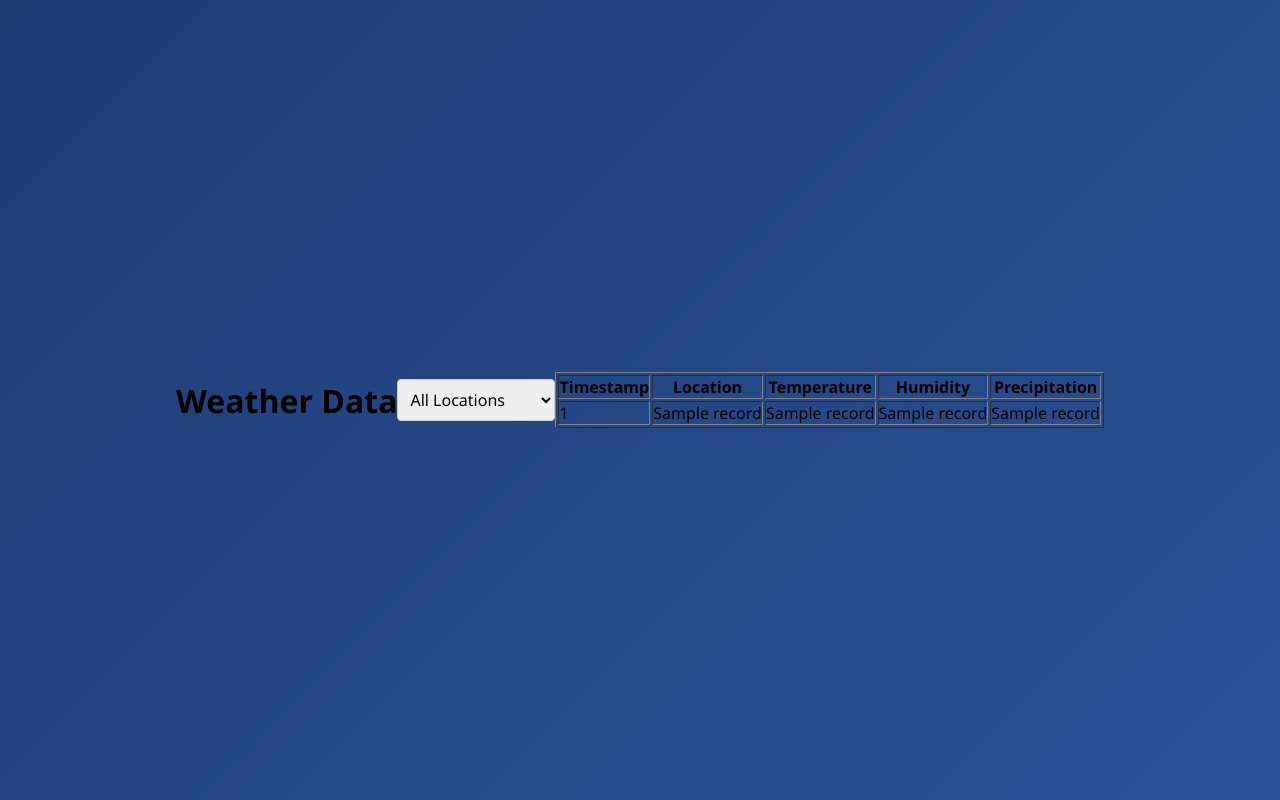
After one commit to knangia04/CitySmart, a Flask app: template templates/weather-data.html in a window 1280 px wide. The commit adds this page. Run offline with Flask 3, Linux system fonts and the light colour scheme; the template is opened without the code that fills it: most values are stand-ins (such as "Sample title", 1, 10 or a date in 2020).

Commit message:
weather page setup

```diff
--- a/app.py
+++ b/app.py
@@ -2,6 +2,7 @@ from flask import Flask, render_template, request, redirect, url_for, flash
 from config import Config
 from models import db, User
 from routes.user_routes import user_bp
+from weather_routes import weather_bp  # Import the weather blueprint
 
 app = Flask(__name__, static_folder='static')
 app.config.from_object(Config)
@@ -11,19 +12,19 @@ db.init_app(app)
 
 # Register blueprints
 app.register_blueprint(user_bp)
+app.register_blueprint(weather_bp)  # Register the weather blueprint
 
 # Root route serving login-template.html
 @app.route('/')
 def home():
     return render_template('login-template.html')
 
-
+# Other routes (login, signup, etc.)
 @app.route('/login', methods=['POST'])
 def login():
     username = request.form.get('username')
     password = request.form.get('password')
 
-    # Check if the user exists
     user = User.query.filter_by(username=username).first()
     if user and user.password == password:
         flash('Login successful!', 'success')
@@ -33,7 +34,6 @@ def login():
         return redirect(url_for('home'))
 
 
-# Route to handle signup
 @app.route('/signup', methods=['POST'])
 def signup():
     email = request.form.get('email')
@@ -41,12 +41,10 @@ def signup():
     password = request.form.get('password')
     confirm_password = request.form.get('confirm-password')
 
-    # Validate passwords match
     if password != confirm_password:
         flash('Passwords do not match!', 'danger')
         return redirect(url_for('home'))
 
-    # Check if email or username already exists
     if User.query.filter_by(email=email).first():
         flash('Email is already registered!', 'danger')
         return redirect(url_for('home'))
@@ -54,7 +52,6 @@ def signup():
         flash('Username is already taken!', 'danger')
         return redirect(url_for('home'))
 
-    # Create a new user
     new_user = User(username=username, email=email)
     new_user.set_password(password)
     db.session.add(new_user)
@@ -69,3 +66,165 @@ if __name__ == '__main__':
     with app.app_context():
         db.create_all()  # Initialize the database tables
     app.run(debug=True)
+
+# from flask import Flask, render_template, request, redirect, url_for, flash
+# from config import Config
+# from models import db, User
+# from routes.user_routes import user_bp
+# from sqlalchemy.sql import text
+
+# app = Flask(__name__, static_folder='static')
+# app.config.from_object(Config)
+
+# # Initialize extensions
+# db.init_app(app)
+
+# # Register blueprints
+# app.register_blueprint(user_bp)
+
+# # Root route serving login-template.html
+# @app.route('/')
+# def home():
+#     return render_template('login-template.html')
+
+
+# @app.route('/login', methods=['POST'])
+# def login():
+#     username = request.form.get('username')
+#     password = request.form.get('password')
+
+#     # Check if the user exists
+#     user = User.query.filter_by(username=username).first()
+#     if user and user.password == password:
+#         flash('Login successful!', 'success')
+#         return redirect(url_for('home'))
+#     else:
+#         flash('Invalid username or password', 'danger')
+#         return redirect(url_for('home'))
+
+
+# # Route to handle signup
+# @app.route('/signup', methods=['POST'])
+# def signup():
+#     email = request.form.get('email')
+#     username = request.form.get('username')
+#     password = request.form.get('password')
+#     confirm_password = request.form.get('confirm-password')
+
+#     # Validate passwords match
+#     if password != confirm_password:
+#         flash('Passwords do not match!', 'danger')
+#         return redirect(url_for('home'))
+
+#     # Check if email or username already exists
+#     if User.query.filter_by(email=email).first():
+#         flash('Email is already registered!', 'danger')
+#         return redirect(url_for('home'))
+#     if User.query.filter_by(username=username).first():
+#         flash('Username is already taken!', 'danger')
+#         return redirect(url_for('home'))
+
+#     # Create a new user
+#     new_user = User(username=username, email=email)
+#     new_user.set_password(password)
+#     db.session.add(new_user)
+#     db.session.commit()
+
+#     flash('Account created successfully! Please log in.', 'success')
+#     return redirect(url_for('home'))
+
+
+# # Route to display WeatherData table
+# @app.route('/weather-data')
+# def weather_data():
+#     # Query the WeatherData table using text()
+#     query = text('SELECT * FROM WeatherData')
+#     weather_records = db.session.execute(query).fetchall()
+
+#     # Render the data on a template
+#     return render_template('weather-data.html', weather_records=weather_records)
+# # def weather_data():
+# #     # Query the WeatherData table
+# #     weather_records = db.session.execute('SELECT * FROM WeatherData').fetchall()
+
+# #     # Render the data on a template
+# #     return render_template('weather-data.html', weather_records=weather_records)
+
+
+# # Run the application
+# if __name__ == '__main__':
+#     with app.app_context():
+#         db.create_all()  # Initialize the database tables
+#     app.run(debug=True)
+
+# from flask import Flask, render_template, request, redirect, url_for, flash
+# from config import Config
+# from models import db, User
+# from routes.user_routes import user_bp
+
+# app = Flask(__name__, static_folder='static')
+# app.config.from_object(Config)
+
+# # Initialize extensions
+# db.init_app(app)
+
+# # Register blueprints
+# app.register_blueprint(user_bp)
+
+# # Root route serving login-template.html
+# @app.route('/')
+# def home():
+#     return render_template('login-template.html')
+
+
+# @app.route('/login', methods=['POST'])
+# def login():
+#     username = request.form.get('username')
+#     password = request.form.get('password')
+
+#     # Check if the user exists
+#     user = User.query.filter_by(username=username).first()
+#     if user and user.password == password:
+#         flash('Login successful!', 'success')
+#         return redirect(url_for('home'))
+#     else:
+#         flash('Invalid username or password', 'danger')
+#         return redirect(url_for('home'))
+
+
+# # Route to handle signup
+# @app.route('/signup', methods=['POST'])
+# def signup():
+#     email = request.form.get('email')
+#     username = request.form.get('username')
+#     password = request.form.get('password')
+#     confirm_password = request.form.get('confirm-password')
+
+#     # Validate passwords match
+#     if password != confirm_password:
+#         flash('Passwords do not match!', 'danger')
+#         return redirect(url_for('home'))
+
+#     # Check if email or username already exists
+#     if User.query.filter_by(email=email).first():
+#         flash('Email is already registered!', 'danger')
+#         return redirect(url_for('home'))
+#     if User.query.filter_by(username=username).first():
+#         flash('Username is already taken!', 'danger')
+#         return redirect(url_for('home'))
+
+#     # Create a new user
+#     new_user = User(username=username, email=email)
+#     new_user.set_password(password)
+#     db.session.add(new_user)
+#     db.session.commit()
+
+#     flash('Account created successfully! Please log in.', 'success')
+#     return redirect(url_for('home'))
+
+
+# # Run the application
+# if __name__ == '__main__':
+#     with app.app_context():
+#         db.create_all()  # Initialize the database tables
+#     app.run(debug=True)
--- a/static/css/styles.css
+++ b/static/css/styles.css
@@ -4,7 +4,21 @@
     box-sizing: border-box;
     font-family: 'Segoe UI', Tahoma, Geneva, Verdana, sans-serif;
 }
+.filter-section {
+    margin: 20px 0;
+}
 
+select {
+    padding: 8px;
+    font-size: 16px;
+    border-radius: 4px;
+    border: 1px solid #ccc;
+}
+
+select:focus {
+    outline: none;
+    border-color: #007bff;
+}
 body {
     background: linear-gradient(135deg, #1e3c72 0%, #2a5298 100%);
     min-height: 100vh;
--- /dev/null
+++ b/templates/weather-data.html
@@ -0,0 +1,48 @@
+<!DOCTYPE html>
+<html lang="en">
+<head>
+    <meta charset="UTF-8">
+    <meta name="viewport" content="width=device-width, initial-scale=1.0">
+    <title>Weather Data</title>
+    <link rel="stylesheet" href="{{ url_for('static', filename='styles.css') }}">
+</head>
+<body>
+    <h1>Weather Data</h1>
+
+    <div class="filter-section">
+        <form method="get" action="{{ url_for('weather.weather_data') }}">
+            <select name="location" onchange="this.form.submit()">
+                <option value="all" {% if selected_location == 'all' %}selected{% endif %}>All Locations</option>
+                {% for location in locations %}
+                    <option value="{{ location }}" {% if selected_location == location %}selected{% endif %}>
+                        {{ location }}
+                    </option>
+                {% endfor %}
+            </select>
+        </form>
+    </div>
+
+    <table border="1">
+        <thead>
+            <tr>
+                <th>Timestamp</th>
+                <th>Location</th>
+                <th>Temperature</th>
+                <th>Humidity</th>
+                <th>Precipitation</th>
+            </tr>
+        </thead>
+        <tbody>
+            {% for record in weather_records %}
+            <tr>
+                <td>{{ record[0] }}</td>
+                <td>{{ record[1] }}</td>
+                <td>{{ record[2] }}</td>
+                <td>{{ record[3] }}</td>
+                <td>{{ record[4] }}</td>
+            </tr>
+            {% endfor %}
+        </tbody>
+    </table>
+</body>
+</html>
```
Also changed, not shown: weather_routes.py (added, +26 -0 lines).
